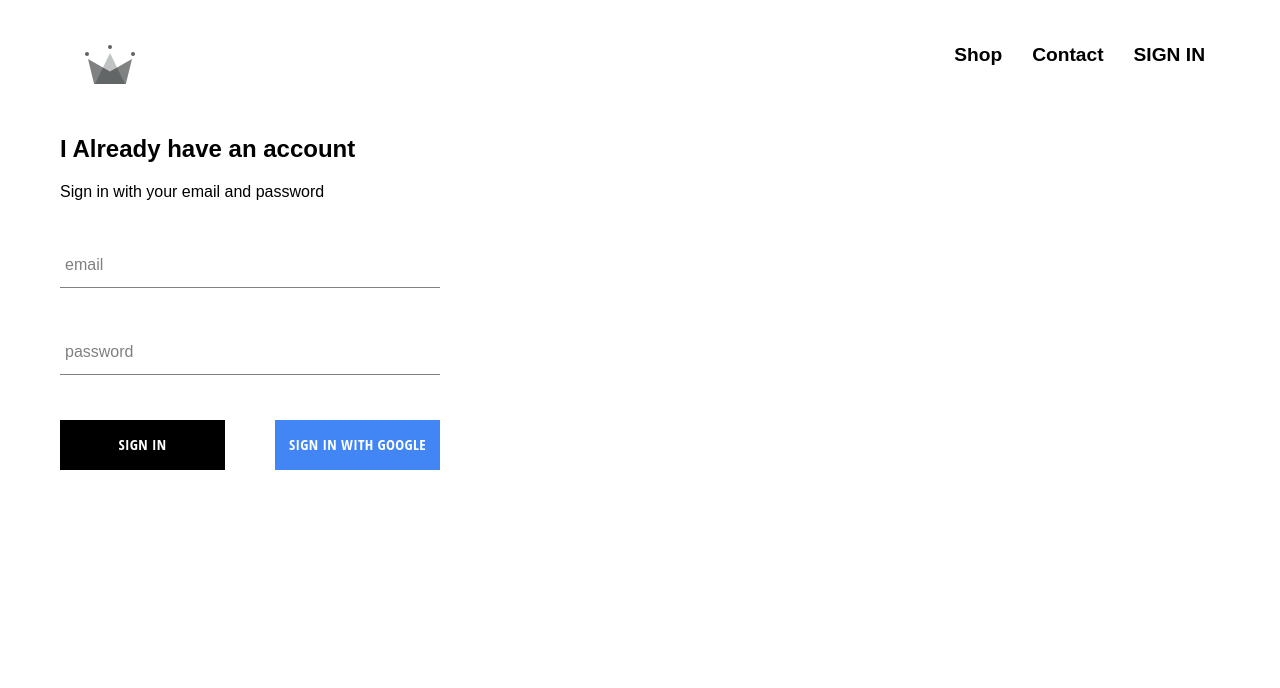
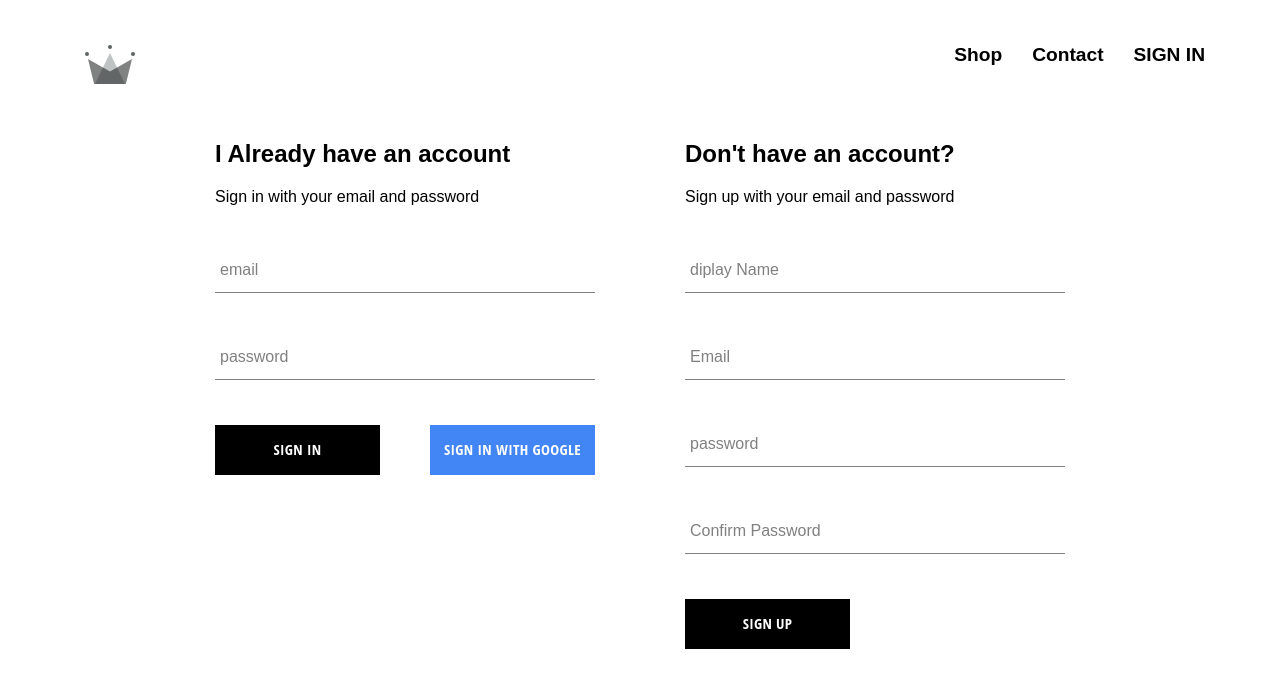
Before and after one commit to Ali-0mar/loremiosum-clothing, a React (Create React App) app: page /signin in a window 1280 px wide. Shown: the top 688 px of the page. Built offline with nearby package versions, Linux system fonts and the light colour scheme; no server answers; a web font is replaced by a local one.

Commit message:
Sign in with email and Paswword

```diff
--- a/src/App.js
+++ b/src/App.js
@@ -20,17 +20,13 @@ class App extends React.Component {
             if (userAuth) {
                 const userRef = await createUserProfileDocument(userAuth);
                 userRef.onSnapshot((snapshot) => {
-                    this.setState(
-                        {
-                            currentUser: {
-                                id: snapshot.id,
-                                ...snapshot.data(),
-                            },
+                    this.setState({
+                        currentUser: {
+                            id: snapshot.id,
+                            ...snapshot.data(),
                         },
-                        () => {
-                            console.log(this.state);
-                        },
-                    );
+                    });
+                    console.log(this.state);
                 });
             }
 
--- a/src/Pages/sign in and up/sign-in-up.jsx
+++ b/src/Pages/sign in and up/sign-in-up.jsx
@@ -1,11 +1,13 @@
 import React from "react";
 import "./sign-in-up.scss";
 import SignIn from "../../components/sign-in/signIn";
+import SignUp from "../../components/sign-up/sign-up";
 
 const SignInAndUp = () => {
     return (
-        <div>
+        <div className="sign-in-up">
             <SignIn />
+            <SignUp />
         </div>
     );
 };
--- a/src/Pages/sign in and up/sign-in-up.scss
+++ b/src/Pages/sign in and up/sign-in-up.scss
@@ -0,0 +1,6 @@
+.sign-in-up {
+    width: 850px;
+    display: flex;
+    justify-content: space-between;
+    margin: 30px auto;
+}
--- /dev/null
+++ b/src/components/sign-up/sign-up-style.scss
@@ -0,0 +1,9 @@
+.sign-up {
+    display: flex;
+    flex-direction: column;
+    width: 380px;
+
+    .title {
+        margin: 10px 0;
+    }
+}
--- /dev/null
+++ b/src/components/sign-up/sign-up.jsx
@@ -0,0 +1,90 @@
+import React from "react";
+import FormInput from "../Form/Form";
+import CustomtButton from "../customButton/customButton";
+import { auth, createUserProfileDocument } from "../../firebase/firebase";
+import "../sign-up/sign-up-style.scss";
+
+class SignUp extends React.Component {
+    constructor() {
+        super();
+        this.state = {
+            displayName: "",
+            email: "",
+            password: "",
+            confirmPassword: "",
+        };
+    }
+    handleSubmit = async (event) => {
+        event.preventDefault();
+        const { displayName, email, password, confirmPassword } = this.state;
+        if (password !== confirmPassword) {
+            alert("passwords don't match");
+            return;
+        }
+        try {
+            const { user } = await auth.createUserWithEmailAndPassword(
+                email,
+                password,
+            );
+            await createUserProfileDocument(user, { displayName });
+            this.setState({
+                displayName: "",
+                email: "",
+                password: "",
+                confirmPassword: "",
+            });
+        } catch (error) {
+            console.error(error);
+        }
+    };
+    handleChange = (event) => {
+        const { name, value } = event.target;
+        this.setState({ [name]: value });
+    };
+    render() {
+        const { displayName, email, password, confirmPassword } = this.state;
+        return (
+            <div className="sign-up">
+                <h2> Don't have an account?</h2>
+                <span>Sign up with your email and password</span>
+                <form className="'sign-up-form" onSubmit={this.handleSubmit}>
+                    <FormInput
+                        type="text"
+                        name="displayName"
+                        value={displayName}
+                        onChange={this.handleChange}
+                        label="diplay Name"
+                        required
+                    />
+                    <FormInput
+                        type="email"
+                        name="email"
+                        value={email}
+                        onChange={this.handleChange}
+                        label="Email"
+                        required
+                    />
+                    <FormInput
+                        type="password"
+                        name="password"
+                        value={password}
+                        onChange={this.handleChange}
+                        label="password"
+                        required
+                    />
+                    <FormInput
+                        type="password"
+                        name="confirmPassword"
+                        value={confirmPassword}
+                        onChange={this.handleChange}
+                        label="Confirm Password"
+                        required
+                    />
+                    <CustomtButton type="submit">Sign Up</CustomtButton>
+                </form>
+            </div>
+        );
+    }
+}
+
+export default SignUp;
```
